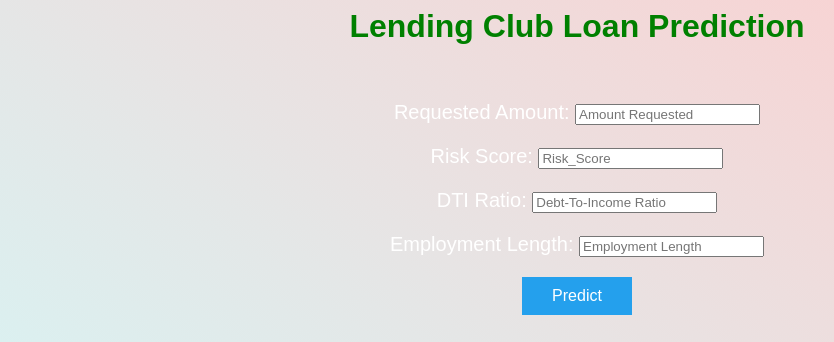
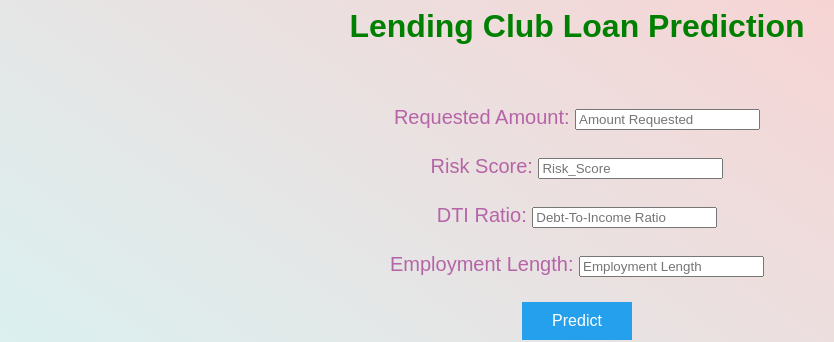
Before and after one commit to chinmairam/Technocolabs_Main_Project, a Flask app: page / in a window 1280 px wide. Shown: the top 342 px of the page, without its empty margins (63-897 px from the left). Run offline with Flask 2, Linux system fonts and the light colour scheme; parts of the project's set-up code (start-up, migrations or seed data) failed here and were passed over.

Commit message:
Deployment

```diff
--- a/templates/home.html
+++ b/templates/home.html
@@ -14,8 +14,10 @@
             }
 
         p {
-           color: #FFFFFF;
+           color: #B565A7;
            text-align: center;
+           margin: 25px 0;
+           font-size: 20px;
            }
 
         form {
```
